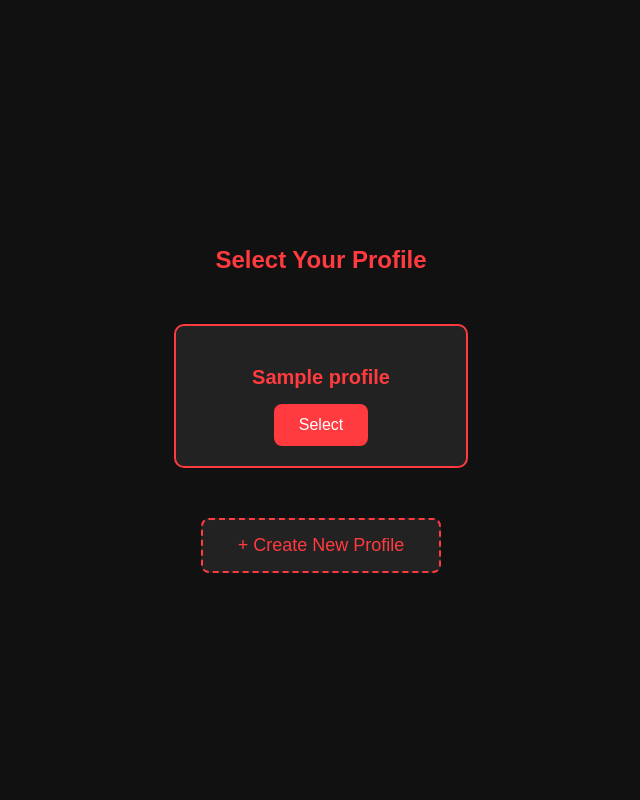
After one commit to GunikaSingh/StreamBerry, a Flask app: page /select-profile in a window 1280 px wide. The commit adds this page. Shown: the whole page, without its empty margins (319-959 px from the left). Run offline with Flask 3, Linux system fonts and the light colour scheme; the visitor is signed in with stand-in values (Sample User, id 1); tables that the repository leaves empty or names only in its code hold one stand-in row (values such as "Sample post").

Commit message:
profiles

```diff
--- a/main.py
+++ b/main.py
@@ -1,4 +1,4 @@
-from flask import Flask, render_template, request, flash, redirect, url_for
+from flask import Flask, render_template, request, flash, redirect, url_for, session
 import mysql.connector
 
 app = Flask(__name__)
@@ -8,12 +8,10 @@ def get_db_connection():
     return mysql.connector.connect(
         host="localhost",
         user="root",
-        password="legio28",
-        database="StreamBerry")
+        password="amrit505",
+        database="dbms")
 
 print("Connected to MySQL!")
-
-app = Flask(__name__)
 
 @app.route('/')
 def login():
@@ -25,25 +23,51 @@ def auth():
     password = request.form['email']
 
     conn = get_db_connection()
-    cursor = conn.cursor()
+    cursor = conn.cursor(dictionary=True)
     cursor.execute("SELECT * FROM account WHERE name = %s AND email = %s", (username, password))
     user = cursor.fetchone()
-    cursor.close()
-    conn.close()
 
     if user:
-        return redirect(url_for('homepage'))
+        session['user_id'] = user['user_ID']
+        session['name'] = user['name']
+        cursor.execute("SELECT profile_ID, prof_name FROM Profile WHERE user_ID = %s", (user['user_ID'],))
+        profiles = cursor.fetchall()
+        cursor.close()
+        conn.close()
+        return render_template('select_profile.html', profiles=profiles)
     else:
+        cursor.close()
+        conn.close()
         flash("Invalid username or password.")
         return redirect(url_for('login'))
 
+@app.route('/select-profile', methods=['GET', 'POST'])
+def select_profile():
+    if request.method == 'POST':
+        profile_id = request.form['profile_id']
+        session['profile_id'] = profile_id
+        return redirect(url_for('homepage'))
+    else:
+        user_id = session.get('user_id')
+        if not user_id:
+            return redirect(url_for('login'))
+
+        conn = get_db_connection()
+        cursor = conn.cursor(dictionary=True)
+        cursor.execute("SELECT profile_ID, prof_name FROM Profile WHERE user_ID = %s", (user_id,))
+        profiles = cursor.fetchall()
+        cursor.close()
+        conn.close()
+        return render_template('select_profile.html', profiles=profiles)
 
 @app.route('/home')
 def homepage():
+    if 'profile_id' not in session:
+        return redirect(url_for('login'))
+
     conn = get_db_connection()
     cursor = conn.cursor(dictionary=True)
 
-    # Get Movies
     cursor.execute("""
         SELECT content_ID, title, description, url
         FROM Content
@@ -51,7 +75,6 @@ def homepage():
     """)
     movies = cursor.fetchall()
 
-    # Get TV Series
     cursor.execute("""
         SELECT content_ID, title, description
         FROM Content
@@ -61,7 +84,6 @@ def homepage():
 
     series_list = []
     for s in series_raw:
-        # For each series, fetch episodes
         cursor.execute("""
             SELECT episode_name, episode_num, season_num, url, description
             FROM Episode
@@ -78,6 +100,31 @@ def homepage():
     conn.close()
 
     return render_template('homepage.html', movies=movies, series_list=series_list)
+
+@app.route('/create-profile', methods=['GET', 'POST'])
+def create_profile():
+    if request.method == 'POST':
+        prof_name = request.form['prof_name']
+        user_id = session.get('user_id')
+
+        if not user_id:
+            return redirect(url_for('login'))
+
+        conn = get_db_connection()
+        cursor = conn.cursor()
+        cursor.execute("SELECT MAX(profile_ID) FROM Profile")
+        last_id = cursor.fetchone()[0]
+        new_id = 1 if last_id is None else last_id + 1
+
+        cursor.execute("INSERT INTO Profile (profile_ID, user_ID, prof_name) VALUES (%s, %s, %s)",
+                       (new_id, user_id, prof_name))
+        conn.commit()
+        cursor.close()
+        conn.close()
+
+        return redirect(url_for('select_profile'))
+
+    return render_template('create_profile.html')
 
 
 @app.route('/top-viewers')
@@ -259,9 +306,10 @@ def watch_log():
 FROM Profile_Watch_History wh
 JOIN Profile p ON wh.profile_id = p.profile_id
 JOIN Content c ON wh.content_id = c.content_id
+WHERE p.profile_ID = %s
 ORDER BY wh.watched_timestamp DESC;
 
-    """)
+    """,(session['profile_id'],))
 
     log = cursor.fetchall()
     cursor.close()
--- /dev/null
+++ b/templates/select_profile.html
@@ -0,0 +1,105 @@
+<!DOCTYPE html>
+<html>
+<head>
+    <title>Select Profile</title>
+    <style>
+        body {
+            background-color: #111;
+            color: #fff;
+            font-family: Arial, sans-serif;
+            display: flex;
+            justify-content: center;
+            align-items: center;
+            height: 100vh;
+            margin: 0;
+            flex-direction: column;
+        }
+
+        h2 {
+            color: #ff3b3f;
+            margin-bottom: 50px;
+        }
+
+        .profile-container {
+            display: flex;
+            flex-wrap: wrap;
+            justify-content: center;
+            gap: 30px;
+        }
+
+        .profile-card {
+            background-color: #222;
+            border: 2px solid #ff3b3f;
+            padding: 20px;
+            border-radius: 10px;
+            width: 250px;
+            text-align: center;
+            transition: transform 0.2s, box-shadow 0.2s;
+        }
+
+        .profile-card:hover {
+            transform: translateY(-10px);
+            box-shadow: 0 4px 15px rgba(255, 59, 63, 0.7);
+        }
+
+        .profile-card h3 {
+            color: #ff3b3f;
+            font-size: 20px;
+            margin-bottom: 15px;
+        }
+
+        .profile-card button {
+            background-color: #ff3b3f;
+            color: #fff;
+            padding: 12px 25px;
+            border: none;
+            border-radius: 8px;
+            cursor: pointer;
+            font-size: 16px;
+            transition: background-color 0.3s, transform 0.2s;
+        }
+
+        .profile-card button:hover {
+            background-color: #e63033;
+            transform: scale(1.05);
+        }
+
+        .create-profile-btn {
+            background-color: #222;
+            border: 2px dashed #ff3b3f;
+            color: #ff3b3f;
+            padding: 15px 35px;
+            border-radius: 8px;
+            font-size: 18px;
+            margin-top: 50px;
+            text-decoration: none;
+            display: inline-block;
+            transition: background-color 0.3s, color 0.3s;
+        }
+
+        .create-profile-btn:hover {
+            background-color: #ff3b3f;
+            color: #fff;
+        }
+    </style>
+</head>
+<body>
+
+    <h2>Select Your Profile</h2>
+
+    <div class="profile-container">
+        {% for profile in profiles %}
+        <div class="profile-card">
+            <h3>{{ profile.prof_name }}</h3>
+            <form method="POST" action="{{ url_for('select_profile') }}">
+                <input type="hidden" name="profile_id" value="{{ profile.profile_ID }}">
+                <button type="submit">Select</button>
+            </form>
+        </div>
+        {% endfor %}
+    </div>
+
+    <a href="{{ url_for('create_profile') }}" class="create-profile-btn">+ Create New Profile</a>
+
+</body>
+</html>
```
Also changed, not shown: templates/create_profile.html (added, +45 -0 lines), templates/watch_log.html (+28 -5 lines).
